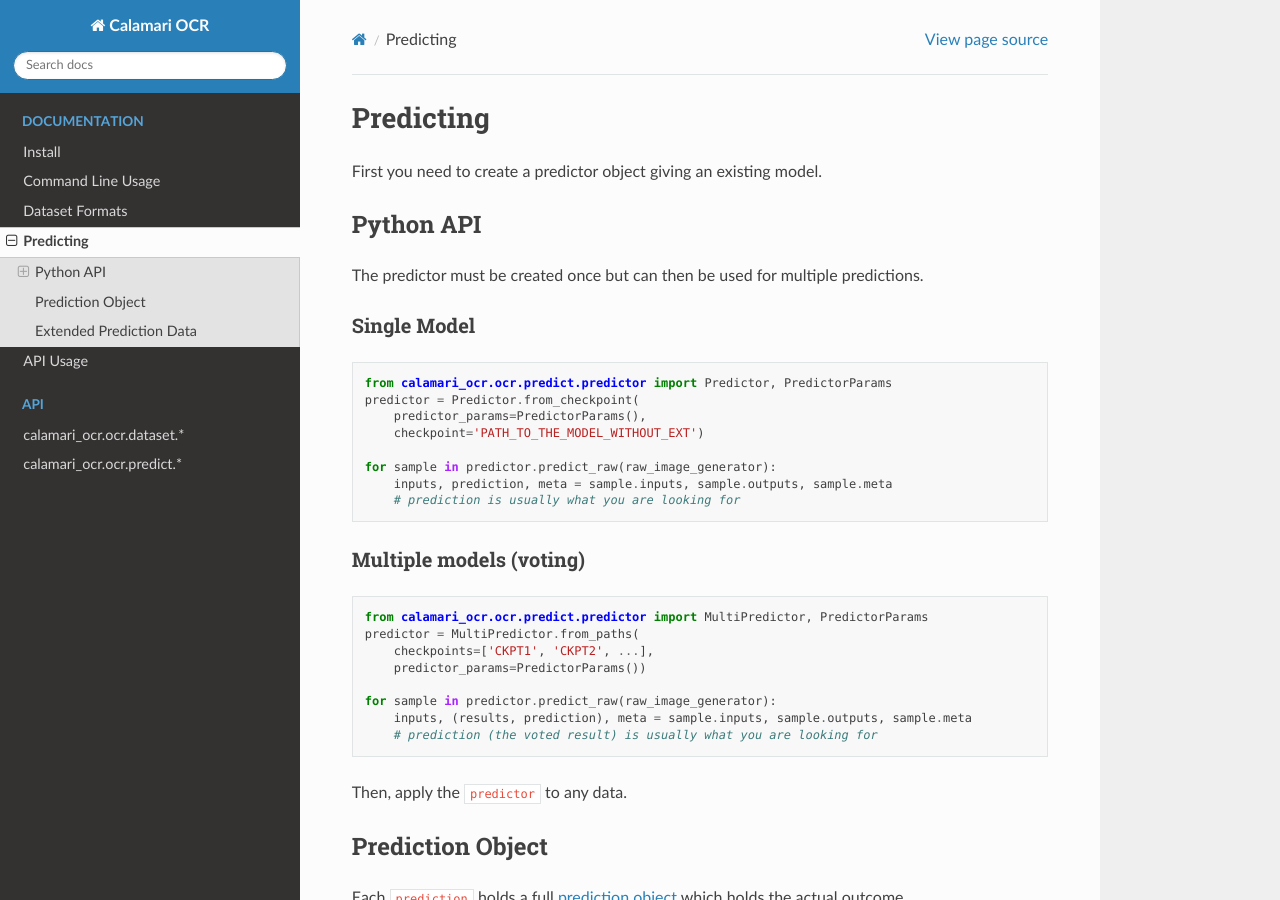
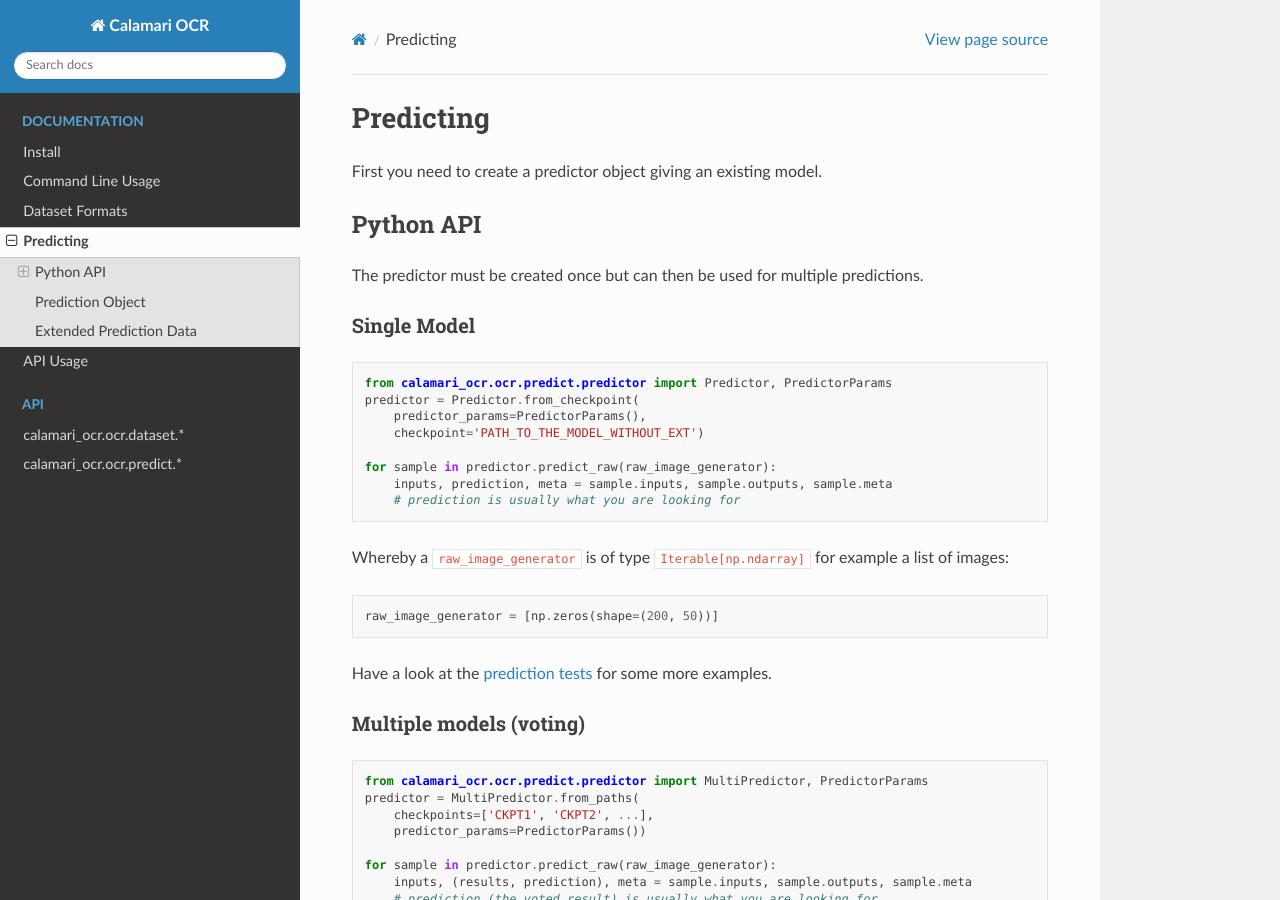
Before and after one commit to Calamari-OCR/calamari, a Sphinx documentation site: the page built from docs/source/doc.predicting.rst, in a window 1280 px wide and 900 px high. Built offline with Sphinx 7.4.7 and the Read the Docs theme 2.0.0, drawn with Linux system fonts in a browser that asks for light colours.

Commit message:
Improved docs for python API prediction (#237)

```diff
--- a/docs/source/doc.predicting.rst
+++ b/docs/source/doc.predicting.rst
@@ -20,6 +20,15 @@
     for sample in predictor.predict_raw(raw_image_generator):
         inputs, prediction, meta = sample.inputs, sample.outputs, sample.meta
         # prediction is usually what you are looking for
+
+Whereby a ``raw_image_generator`` is of type ``Iterable[np.ndarray]`` for example a list of images:
+
+.. code-block:: python
+
+    raw_image_generator = [np.zeros(shape=(200, 50))]
+
+
+Have a look at the `prediction tests <https://github.com/Calamari-OCR/calamari/blob/master/calamari_ocr/test/test_prediction.py>`_ for some more examples.
 
 Multiple models (voting)
 ~~~~~~~~~~~~~~~~~~~~~~~~
```
